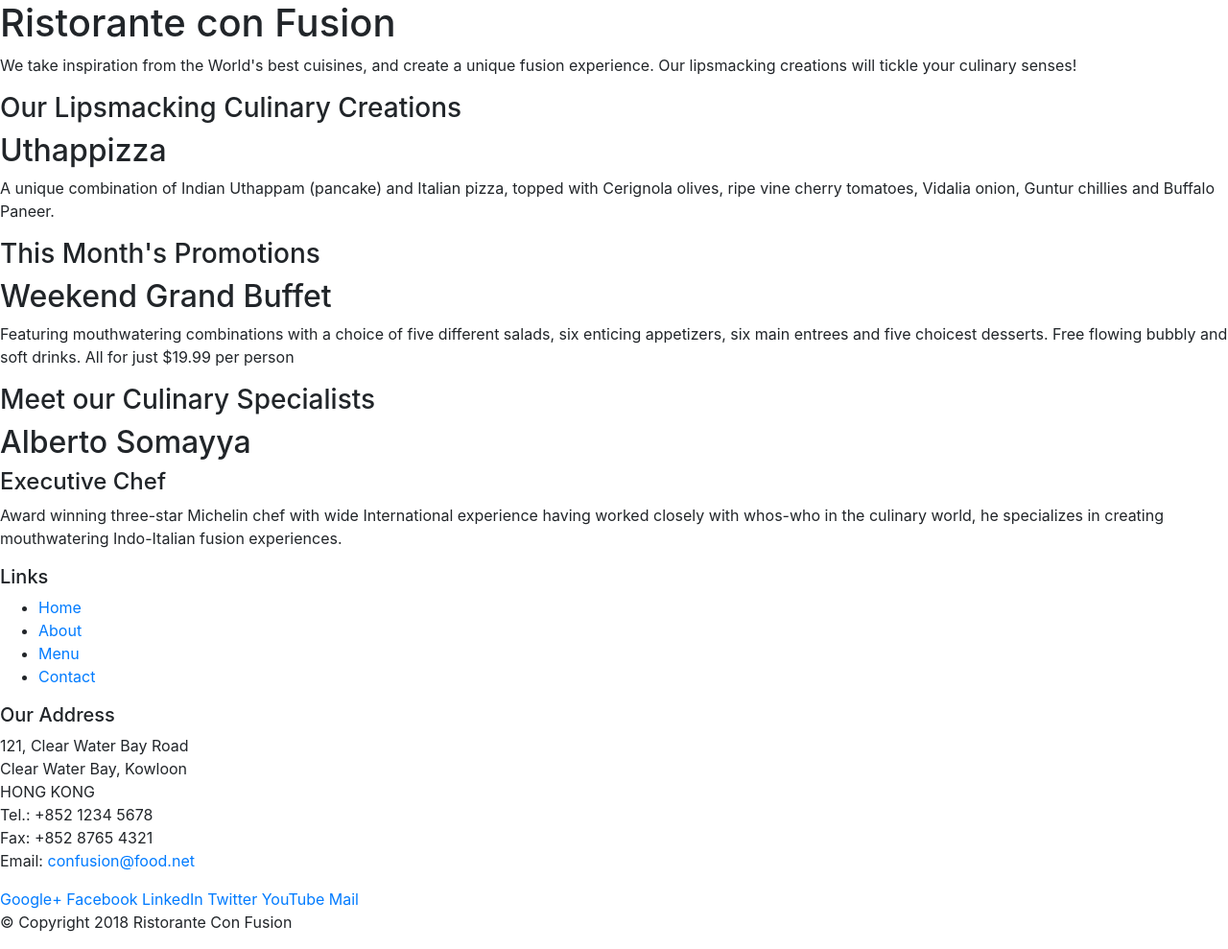
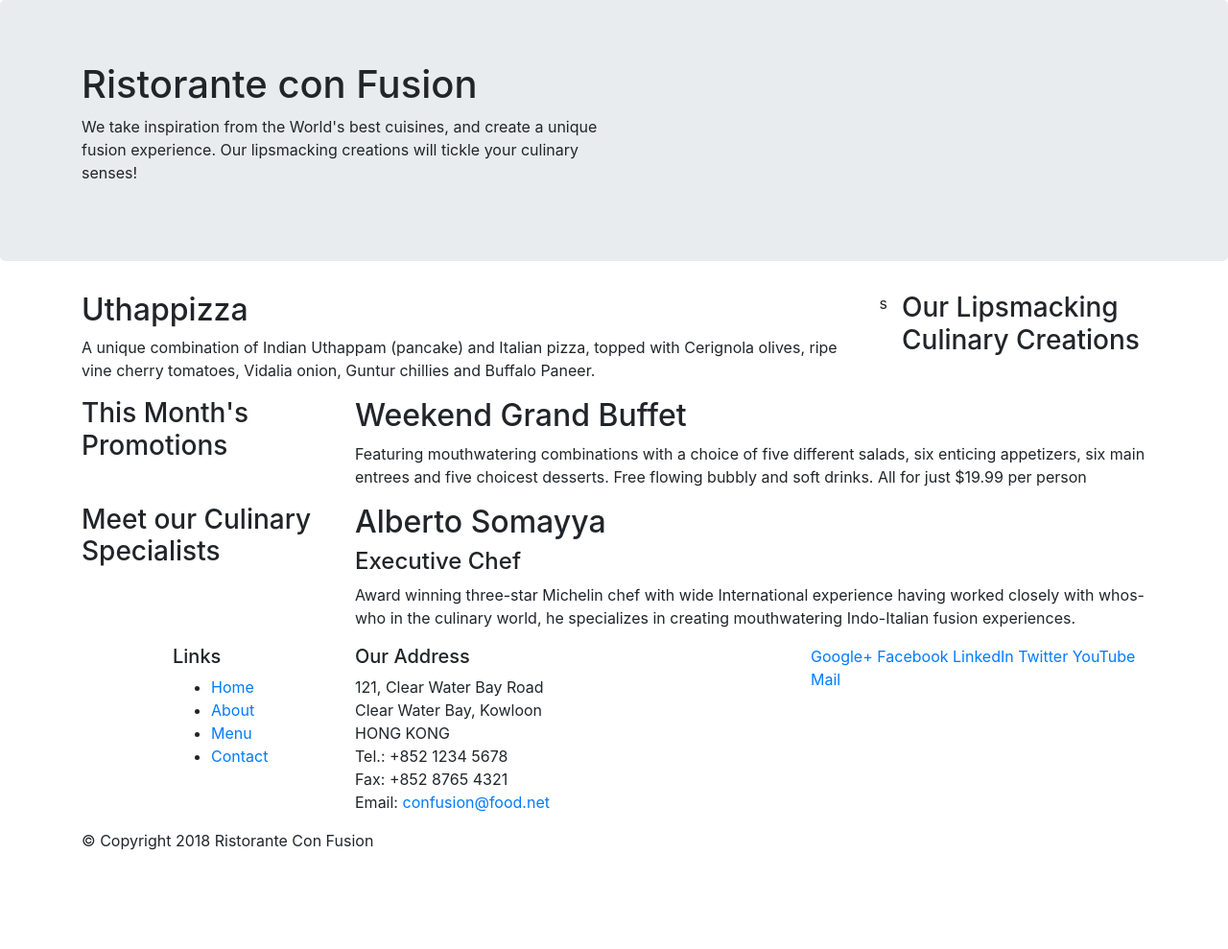
Before and after one commit to adi-howdy/bootstrap, a website: page index.html in a window 1280 px wide. Shown: the whole page at 96% size. After the commit the page ends 904 px from the top, so only its background shows below. Drawn offline with nearby package versions, Linux system fonts and the light colour scheme.

Commit message:
bootstrap container/ row and column and offset formatting

```diff
--- a/index.html
+++ b/index.html
@@ -14,46 +14,46 @@
 
 <body>
 
-    <header>
-        <div>
-            <div>
-                <div>
+    <header class = "jumbotron">
+        <div class = "container">
+            <div class = "row">
+                <div class = "col-12 col-sm-6">
                     <h1>Ristorante con Fusion</h1>
                     <p>We take inspiration from the World's best cuisines, and create a unique fusion experience. Our lipsmacking creations will tickle your culinary senses!</p>
                 </div>
-                <div>
+                <div class = "col-12 col-sm">
                 </div>
             </div>
         </div>
     </header>
 
-    <div>
-        <div>
-            <div>
+    <div class="container">
+        <div class = "row">
+            <div class = "col-12 col-sm-4 order-sm-last col-md-3">
                 <h3>Our Lipsmacking Culinary Creations</h3>
             </div>
-            <div>
+            <div class="col col-sm col-md">
                 <h2>Uthappizza</h2>
                 <p>A unique combination of Indian Uthappam (pancake) and Italian pizza, topped with Cerignola olives, ripe vine cherry tomatoes, Vidalia onion, Guntur chillies and Buffalo Paneer.</p>
-            </div>
+            </div>s
         </div>
 
 
-        <div>
-            <div>
+        <div class = "row">
+            <div class = "col-12 col-sm-4 order-sm-first col-md-3">
                 <h3>This Month's Promotions</h3>
             </div>
-            <div>
+            <div class="col col-sm col-md">
                 <h2>Weekend Grand Buffet</h2>
                 <p>Featuring mouthwatering combinations with a choice of five different salads, six enticing appetizers, six main entrees and five choicest desserts. Free flowing bubbly and soft drinks. All for just $19.99 per person </p>
             </div>
         </div>
 
-        <div>
-            <div>
+        <div class = "row">
+            <div class = "col-12 col-sm-4 col-md-3">
                 <h3>Meet our Culinary Specialists</h3>
             </div>
-            <div>
+            <div class="col col-sm col-md">
                 <h2>Alberto Somayya</h2>
                 <h4>Executive Chef</h4>
                 <p>Award winning three-star Michelin chef with wide International experience having worked closely with whos-who in the culinary world, he specializes in creating mouthwatering Indo-Italian fusion experiences. </p>
@@ -61,10 +61,10 @@
         </div>
     </div>
 
-    <footer>
-        <div>
-            <div>
-                <div>
+    <footer >
+        <div class = "container">
+            <div class = "row">
+                <div class = "col-4 offset-1 col-sm-2">
                     <h5>Links</h5>
                     <ul>
                         <li><a href="#">Home</a></li>
@@ -73,7 +73,7 @@
                         <li><a href="#">Contact</a></li>
                     </ul>
                 </div>
-                <div>
+                <div class = "col-7 col-sm-5">
                     <h5>Our Address</h5>
                     <address>
 		              121, Clear Water Bay Road<br>
@@ -84,7 +84,7 @@
 		              Email: <a href="mailto:confusion@food.net">confusion@food.net</a>
 		           </address>
                 </div>
-                <div>
+                <div class = "col-12 col-sm-4">
                     <div>
                         <a href="http://google.com/+">Google+</a>
                         <a href="http://www.facebook.com/profile.php?id=">Facebook</a>
@@ -95,8 +95,8 @@
                     </div>
                 </div>
            </div>
-           <div>
-                <div>
+           <div class = "row">
+                <div class = "col-auto">
                     <p>© Copyright 2018 Ristorante Con Fusion</p>
                 </div>
            </div>
```
